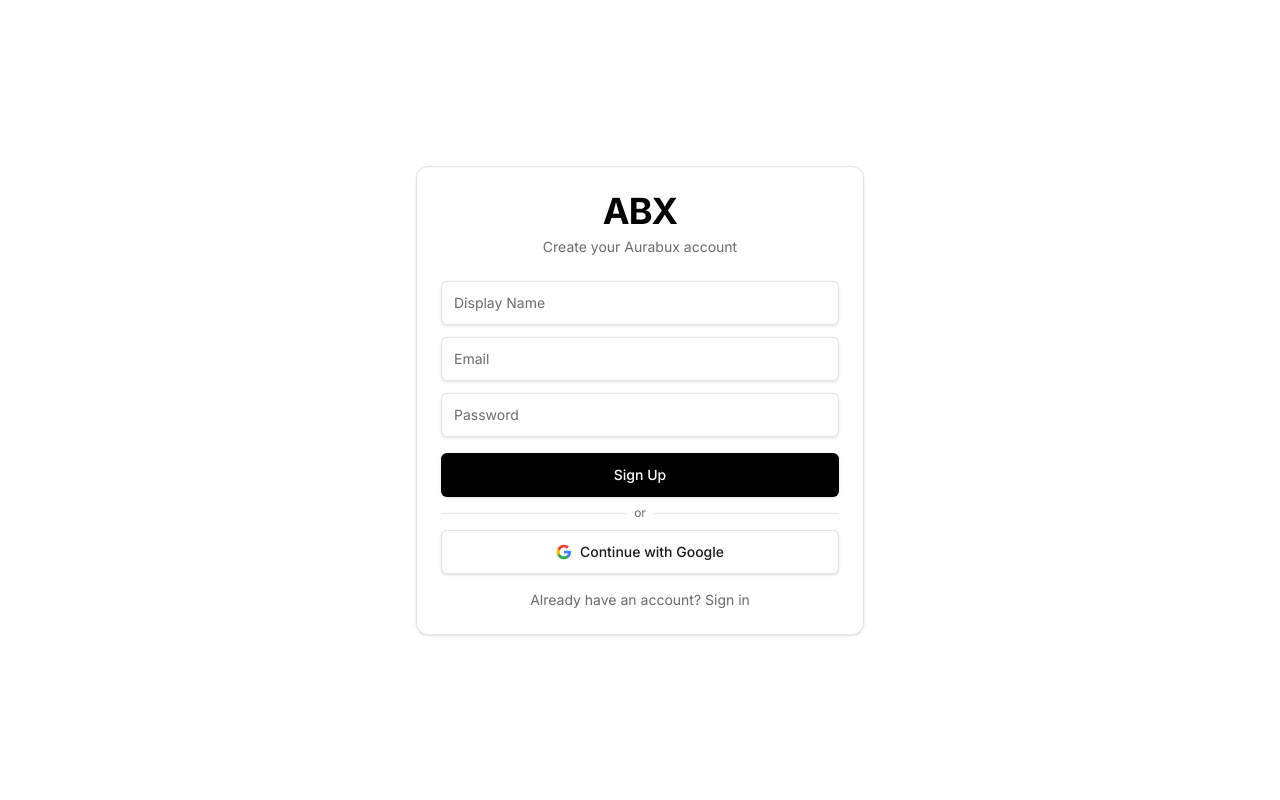
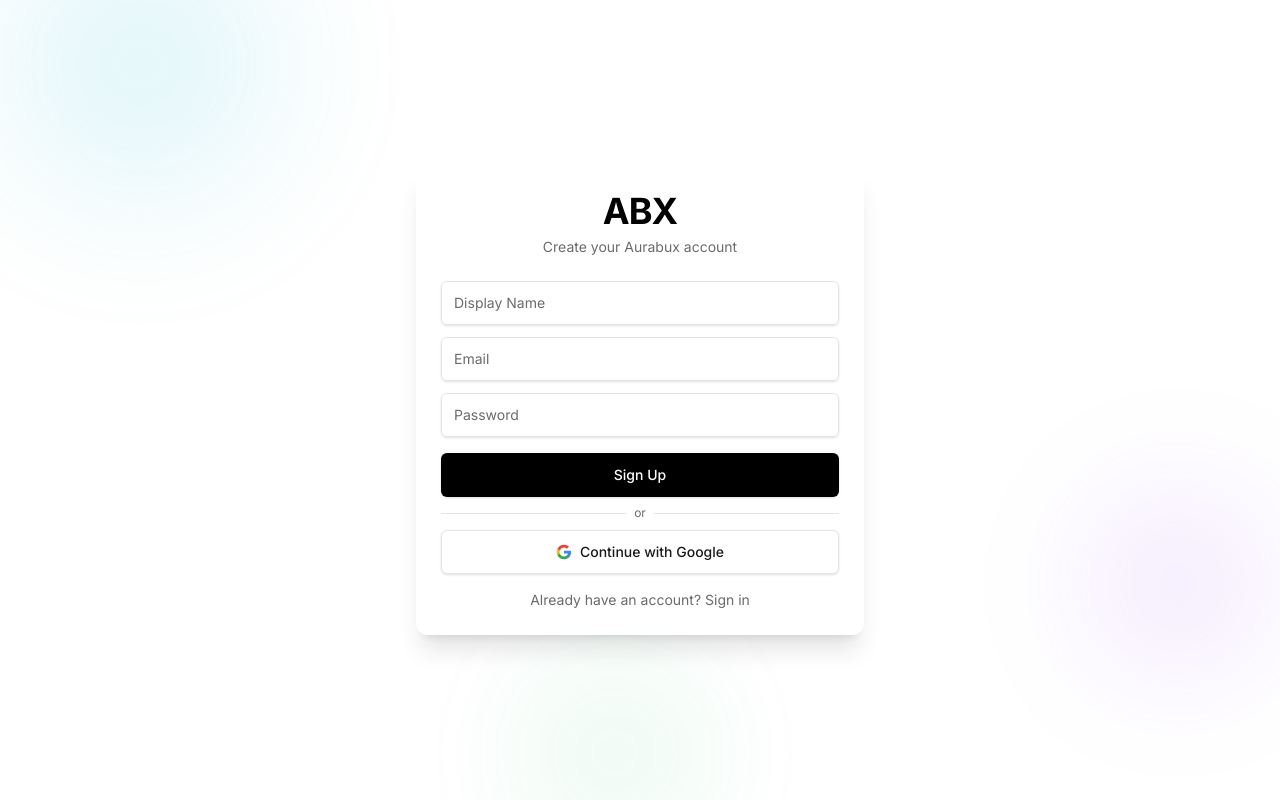
Before and after one commit to jkerketta/aurabux, a Next.js app: page /signup in a window 1280 px wide. Built offline with nearby package versions, Linux system fonts and the light colour scheme.

Commit message:
feat(auth): glass cards with animated gradient blobs on login and signup

```diff
--- a/src/app/login/page.tsx
+++ b/src/app/login/page.tsx
@@ -56,14 +56,42 @@
   };
 
   return (
-    <div className="flex min-h-screen items-center justify-center bg-white px-4">
+    <div className="relative flex min-h-screen items-center justify-center bg-white px-4 overflow-hidden">
+      {/* Animated gradient blobs */}
+      <div className="absolute inset-0 overflow-hidden pointer-events-none">
+        <div
+          className="absolute -top-20 -left-20 w-96 h-96 rounded-full opacity-40"
+          style={{
+            background: "radial-gradient(circle, rgba(6,182,212,0.4) 0%, transparent 70%)",
+            filter: "blur(60px)",
+            animation: "blob1 20s ease-in-out infinite",
+          }}
+        />
+        <div
+          className="absolute top-1/2 -right-20 w-80 h-80 rounded-full opacity-40"
+          style={{
+            background: "radial-gradient(circle, rgba(168,85,247,0.4) 0%, transparent 70%)",
+            filter: "blur(60px)",
+            animation: "blob2 25s ease-in-out infinite",
+          }}
+        />
+        <div
+          className="absolute -bottom-20 left-1/3 w-72 h-72 rounded-full opacity-30"
+          style={{
+            background: "radial-gradient(circle, rgba(34,197,94,0.4) 0%, transparent 70%)",
+            filter: "blur(60px)",
+            animation: "blob3 22s ease-in-out infinite",
+          }}
+        />
+      </div>
+
       <motion.div
         initial={{ opacity: 0, y: 20 }}
         animate={{ opacity: 1, y: 0 }}
         transition={{ duration: 0.5 }}
-        className="w-full max-w-sm"
+        className="relative z-10 w-full max-w-sm"
       >
-        <Card className="border-neutral-200">
+        <Card className="backdrop-blur-xl bg-white/60 border border-white/40 shadow-xl">
           <CardHeader className="text-center">
             <CardTitle className="text-4xl font-bold tracking-tight text-black">ABX</CardTitle>
             <CardDescription className="text-sm text-muted-foreground">
--- a/src/app/signup/page.tsx
+++ b/src/app/signup/page.tsx
@@ -60,14 +60,42 @@
   };
 
   return (
-    <div className="flex min-h-screen items-center justify-center bg-white px-4">
+    <div className="relative flex min-h-screen items-center justify-center bg-white px-4 overflow-hidden">
+      {/* Animated gradient blobs */}
+      <div className="absolute inset-0 overflow-hidden pointer-events-none">
+        <div
+          className="absolute -top-20 -left-20 w-96 h-96 rounded-full opacity-40"
+          style={{
+            background: "radial-gradient(circle, rgba(6,182,212,0.4) 0%, transparent 70%)",
+            filter: "blur(60px)",
+            animation: "blob1 20s ease-in-out infinite",
+          }}
+        />
+        <div
+          className="absolute top-1/2 -right-20 w-80 h-80 rounded-full opacity-40"
+          style={{
+            background: "radial-gradient(circle, rgba(168,85,247,0.4) 0%, transparent 70%)",
+            filter: "blur(60px)",
+            animation: "blob2 25s ease-in-out infinite",
+          }}
+        />
+        <div
+          className="absolute -bottom-20 left-1/3 w-72 h-72 rounded-full opacity-30"
+          style={{
+            background: "radial-gradient(circle, rgba(34,197,94,0.4) 0%, transparent 70%)",
+            filter: "blur(60px)",
+            animation: "blob3 22s ease-in-out infinite",
+          }}
+        />
+      </div>
+
       <motion.div
         initial={{ opacity: 0, y: 20 }}
         animate={{ opacity: 1, y: 0 }}
         transition={{ duration: 0.5 }}
-        className="w-full max-w-md"
+        className="relative z-10 w-full max-w-md"
       >
-        <Card className="border-neutral-200">
+        <Card className="backdrop-blur-xl bg-white/60 border border-white/40 shadow-xl">
           <CardHeader className="text-center">
             <CardTitle className="text-4xl font-bold tracking-tight text-black">ABX</CardTitle>
             <CardDescription className="text-sm text-muted-foreground">
```
